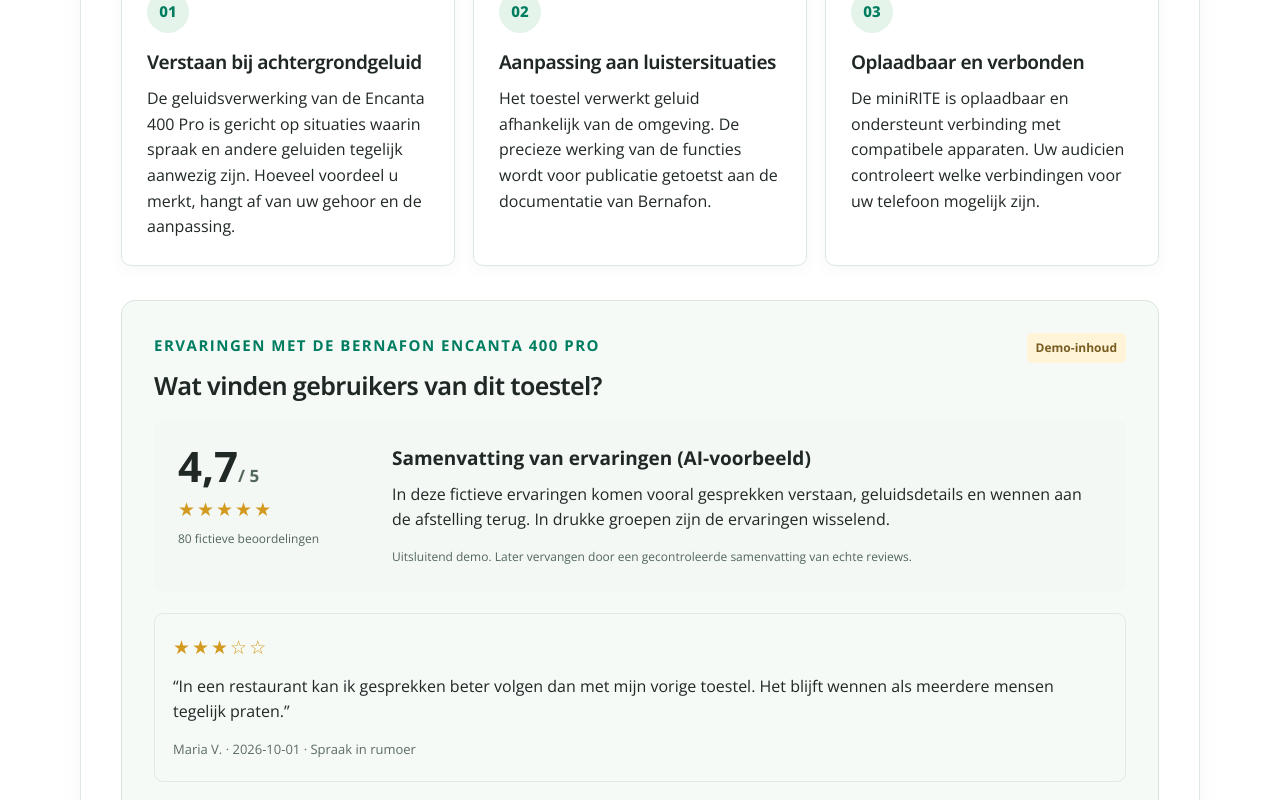
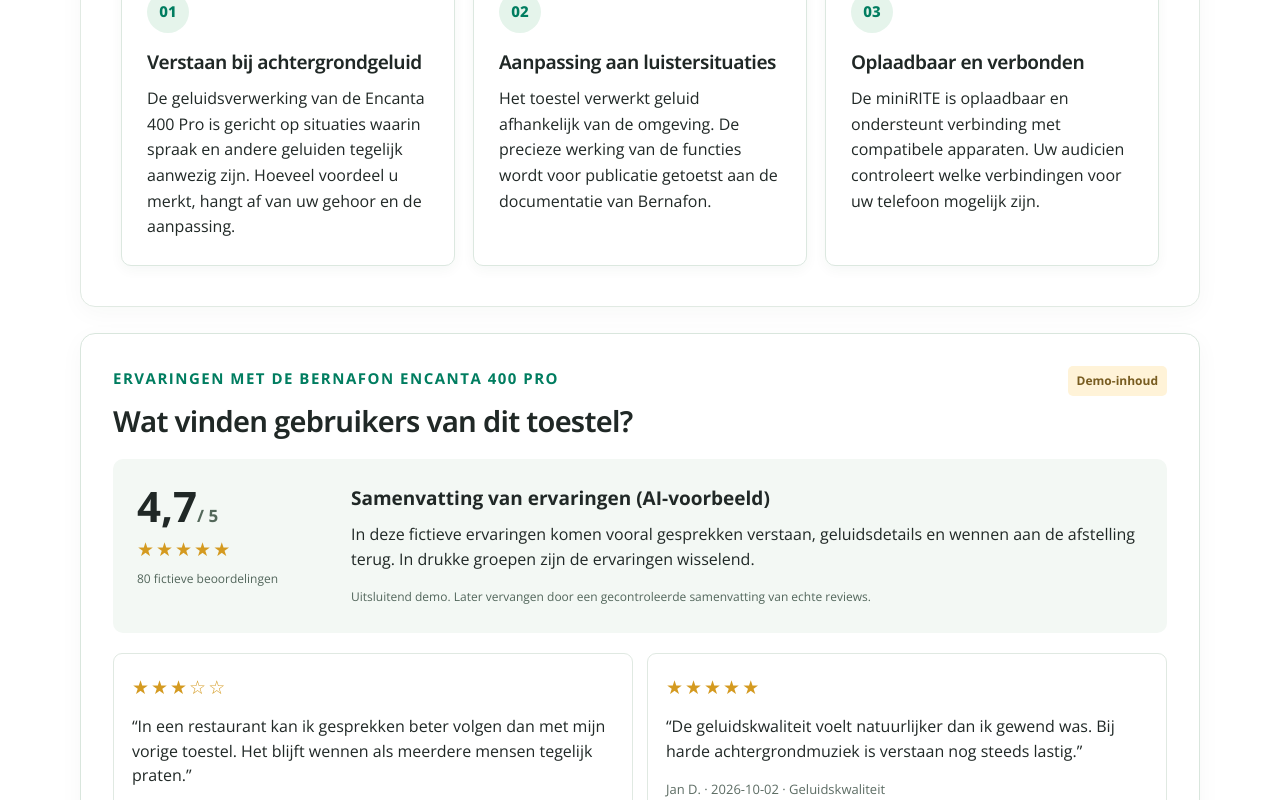
Before and after one commit to jo0stjo0st/oogvoororen-cro, a Next.js app: page /experimenten/complete-productpagina in a window 1280 px wide. Shown: the part 1225-2025 px from the top of the page. Built offline with nearby package versions, Linux system fonts and the light colour scheme.

Commit message:
Move full Encanta reviews to the first review position

```diff
--- a/src/app/experimenten/complete-productpagina/page.tsx
+++ b/src/app/experimenten/complete-productpagina/page.tsx
@@ -37,12 +37,12 @@ export default function CompleteProductPage(){
     <a className="cro-complete-cta" href="#afspraak">Maak een afspraak voor persoonlijk hooradvies</a><p className="cro-complete-assurance">Persoonlijk advies · Geen aankoopverplichting</p>
    </div>
   </section>
-  <section className="cro-complete-section" id="technologie"><p className="eyebrow">Over dit toestel</p><h2>Wat maakt de Encanta 400 Pro bijzonder?</h2><p className="cro-complete-lead">De belangrijkste eigenschappen in begrijpelijke taal. De audicien helpt u beoordelen of dit toestel bij uw gehoor en dagelijks leven past.</p><div className="cro-complete-cards">{highlights.map((x,i)=><article key={x.title}><span className="cro-complete-feature-mark" aria-hidden="true">{String(i+1).padStart(2,"0")}</span><h3>{x.title}</h3><p>{x.body}</p></article>)}</div><div className="cro-complete-early-reviews"><ProductReviews compact/></div></section>
+  <section className="cro-complete-section" id="technologie"><p className="eyebrow">Over dit toestel</p><h2>Wat maakt de Encanta 400 Pro bijzonder?</h2><p className="cro-complete-lead">De belangrijkste eigenschappen in begrijpelijke taal. De audicien helpt u beoordelen of dit toestel bij uw gehoor en dagelijks leven past.</p><div className="cro-complete-cards">{highlights.map((x,i)=><article key={x.title}><span className="cro-complete-feature-mark" aria-hidden="true">{String(i+1).padStart(2,"0")}</span><h3>{x.title}</h3><p>{x.body}</p></article>)}</div></section>
+  <section className="cro-complete-reviews-section" id="reviews"><ProductReviews/></section>
   <section className="cro-complete-section cro-complete-service"><div><p className="eyebrow">Waarom Oogvoororen?</p><h2>Een goed hoorapparaat begint met goed advies</h2><p>We verkopen toestellen van verschillende fabrikanten. Daarom kijken we eerst naar uw gehoor, wensen en dagelijkse situaties.</p><ol className="cro-complete-steps"><li><span>01</span><p>We beginnen met een hoortest en advies.</p></li><li><span>02</span><p>We bespreken samen passende toestellen.</p></li><li><span>03</span><p>Bij een volgende afspraak kunt u een toestel vrijblijvend proberen.</p></li></ol><a href="#afspraak" className="cro-complete-textlink">Vraag persoonlijk hooradvies aan →</a></div><Image unoptimized src="https://cdn.oogvoororen.nl/MFFSwTgW7xbsf2gcxH0UokxMywsFI72s4Mx9KKSB-800.webp" alt="Audicien onderzoekt het oor van een klant" width={520} height={340}/></section>
   <section className="cro-complete-section" id="prijs"><p className="eyebrow">Prijs en tegemoetkoming</p><h2>Wat betaalt u zelf?</h2><p className="cro-complete-lead">Kies uw situatie voor een indicatieve berekening. U hoeft geen persoonsgegevens in te vullen.</p><div className="cro-complete-calc"><div className="cro-complete-calc-controls"><fieldset><legend>Uw leeftijd</legend>{[{v:"senior",t:"65 jaar of ouder"},{v:"adult",t:"18 tot 64 jaar"},{v:"child",t:"Jonger dan 18 jaar"}].map(x=><button key={x.v} aria-pressed={age===x.v} onClick={()=>setAge(x.v as Age)}>{x.t}</button>)}</fieldset><fieldset><legend>Aantal hoorapparaten</legend>{[1,2].map(n=><button key={n} aria-pressed={count===n} onClick={()=>setCount(n)}>{n===1?"Eén":"Twee"}</button>)}</fieldset><fieldset><legend>Tegemoetkoming mutualiteit</legend><button aria-pressed={eligible} onClick={()=>setEligible(true)}>Toon indicatie</button><button aria-pressed={!eligible} onClick={()=>setEligible(false)}>Zelf betalen</button></fieldset></div><div className="cro-complete-calc-result" aria-live="polite"><span>Prijs {count===1?"hoorapparaat":"hoorapparaten"}</span><strong>{euro(result.total)}</strong><span>Indicatieve tegemoetkoming: - {euro(result.compensation??0)}</span><div><span>Indicatieve eigen opleg</span><b>{euro(result.net??result.total)}</b></div><small>Geen definitieve prijs of toezegging van vergoeding. De audicien controleert uw aanspraak en de geldende voorwaarden.</small></div></div></section>
   <EncantaTechnicalDetails />
   <EncantaAccessories />
-  <section className="cro-complete-reviews-section" id="reviews"><ProductReviews/></section>
   <section className="cro-complete-section cro-complete-appointment" id="afspraak"><div><p className="eyebrow">Persoonlijk hooradvies</p><h2>Bespreek uw gehoor met een audicien</h2><p>U hoeft nog geen hoorapparaat te kiezen. We bellen u om uw wensen en de afspraak te bespreken.</p><p>Met uw postcode koppelen we u aan een geschikte audicien of vestiging. De locatie bespreken we telefonisch.</p><p className="cro-complete-assurance">Geen aankoopverplichting</p></div><div className="cro-complete-form"><h3>Vraag uw afspraak aan</h3><CompactAppointmentForm interest={product.slug}/></div></section>
   <EncantaProfessionals />
   {showSticky&&<aside className="cro-complete-sticky"><div><strong>Bernafon Encanta 400 Pro</strong><a href="#afspraak" className="cro-complete-cta">Maak een afspraak voor persoonlijk hooradvies</a></div></aside>}
```
